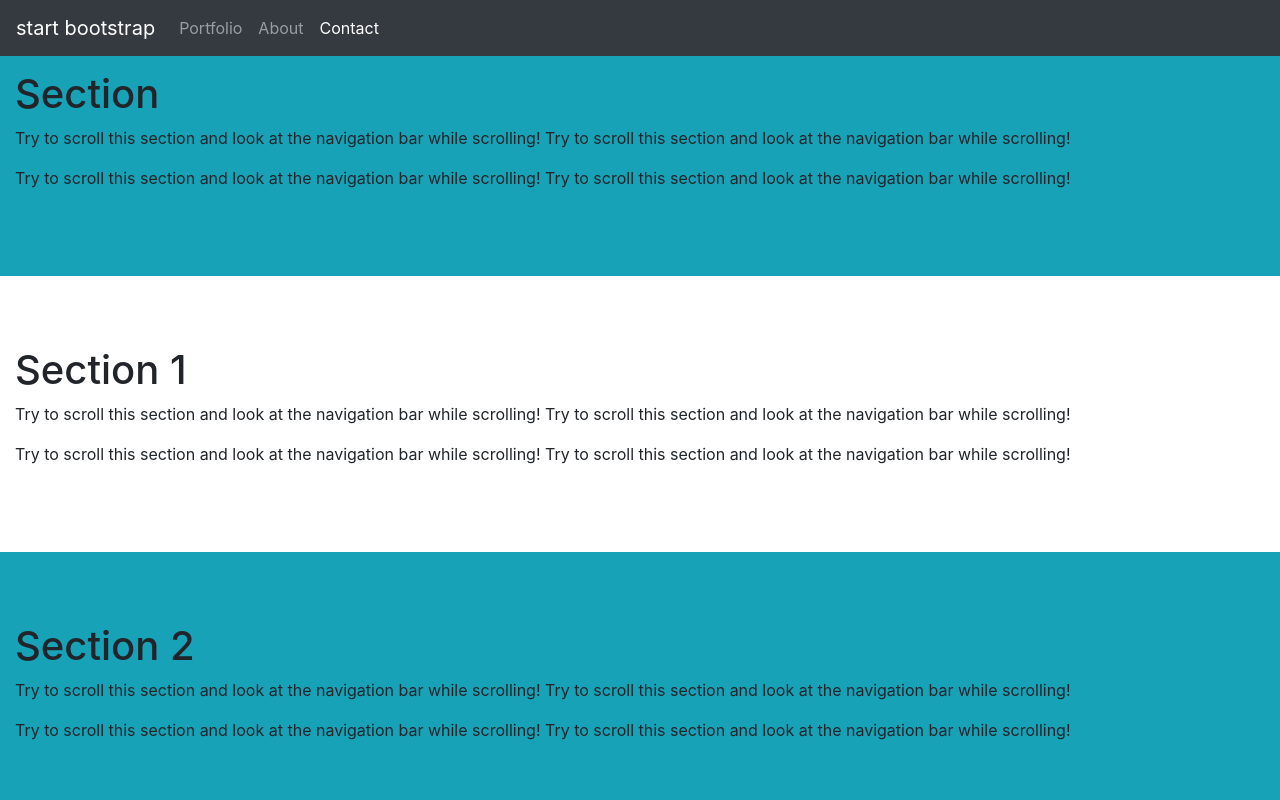
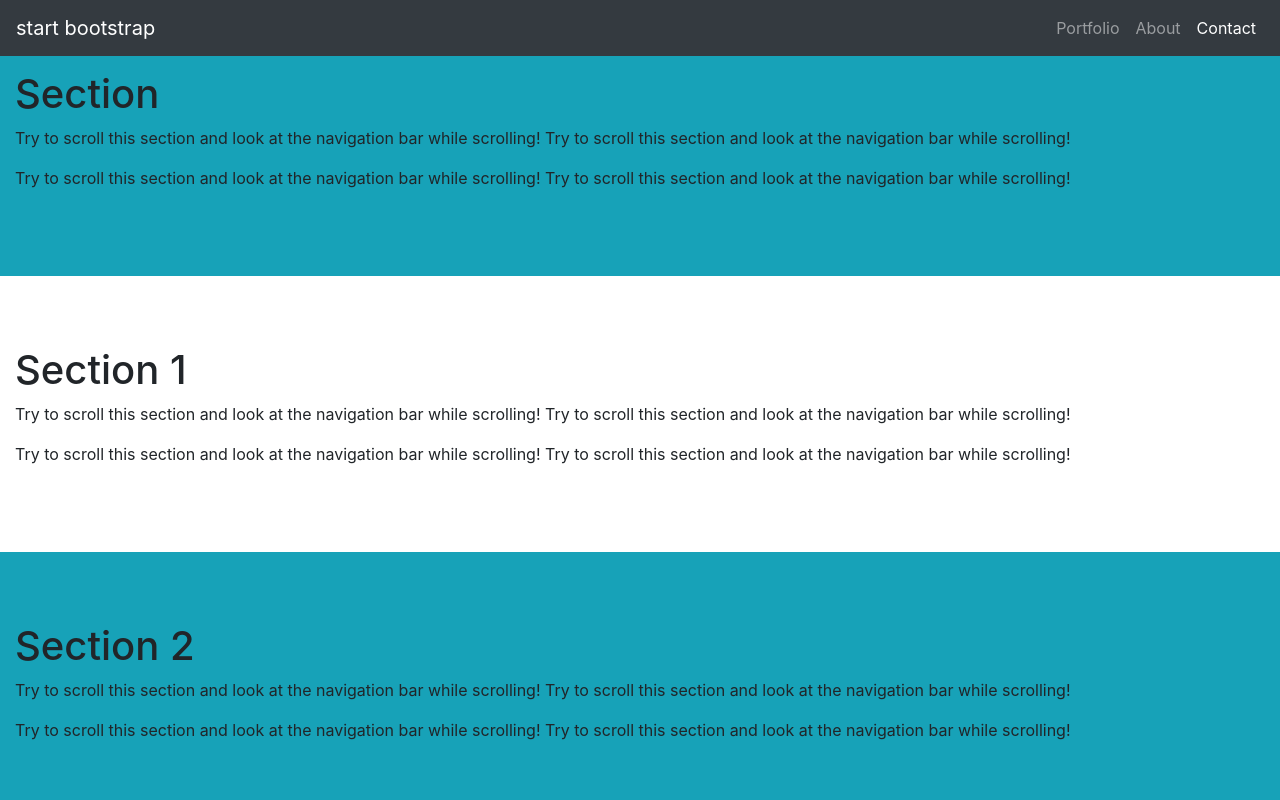
Before and after one commit to Enrique-cl/freelancerPage, a website: page index.html in a window 1280 px wide. Shown: the top 800 px of the page. Drawn offline with nearby package versions, Linux system fonts and the light colour scheme.

Commit message:
se modifico la barra de navegacion

```diff
--- a/index.html
+++ b/index.html
@@ -15,10 +15,11 @@
   		<button class="navbar-toggler" type="button" data-toggle="collapse" data-target="#collapsibleNavbar">
 	   		<span class="navbar-toggler-icon"></span>
 	 	</button>
-	 	<div class="collapse navbar-collapse" id="collapsibleNavbar">
+	 	<div class="collapse navbar-collapse flex-row-reverse" id="collapsibleNavbar">
 	 		<ul class="navbar-nav">
 			    <li class="nav-item">
 			    	<a class="nav-link" href="#portfolio">Portfolio</a>
+
 			    </li>
 			    <li class="nav-item">
 			      	<a class="nav-link" href="#about">About</a>
```
